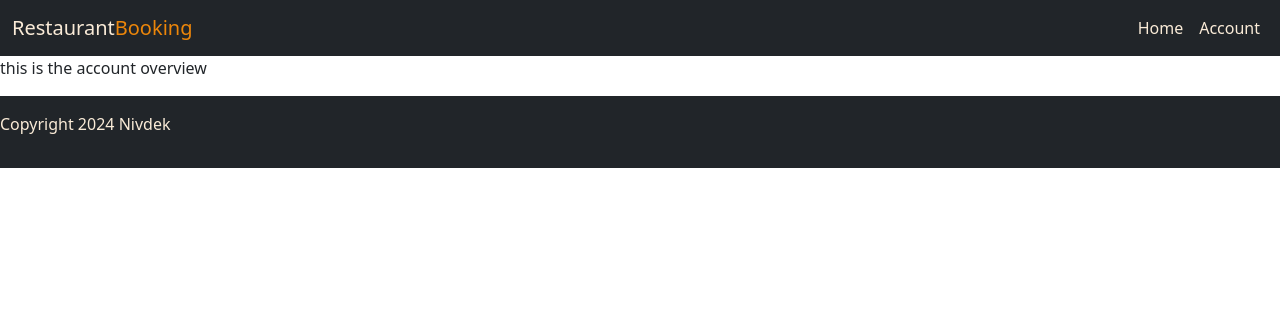
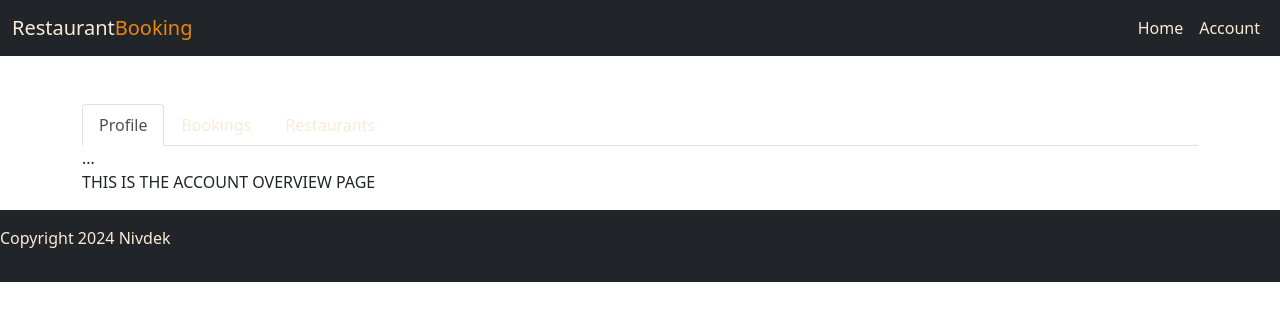
Before and after one commit to Nivdek/restaurantbooking, a Django app: template accountpage/templates/accountpage/accountoverview.html in a window 1280 px wide. Shown: the top 321 px of the page. Run offline with Django 3.2, Linux system fonts and the light colour scheme; the template is opened without the code that fills it, so the values that code supplies are empty; some libraries are stand-ins or nearby versions.

```diff
--- a/accountpage/templates/accountpage/accountoverview.html
+++ b/accountpage/templates/accountpage/accountoverview.html
@@ -1,5 +1,24 @@
 {% extends "base.html" %}
+{% load static %}
+{% load crispy_forms_tags %}
 
 {% block content %}
-<p>this is the account overview</p>
+
+    <div class="container mt-5">
+        <nav>
+            <div class="nav nav-tabs" id="nav-tab" role="tablist">
+              <button class="nav-link active" id="nav-profile-tab" data-bs-toggle="tab" data-bs-target="#nav-profile" type="button" role="tab" aria-controls="nav-profile" aria-selected="true">Profile</button>
+              <button class="nav-link" id="nav-bookings-tab" data-bs-toggle="tab" data-bs-target="#nav-bookings" type="button" role="tab" aria-controls="nav-bookings" aria-selected="false">Bookings</button>
+              <button class="nav-link" id="nav-restaurant-tab" data-bs-toggle="tab" data-bs-target="#nav-restaurant" type="button" role="tab" aria-controls="nav-restaurant" aria-selected="false">Restaurants</button>
+            </div>
+          </nav>
+          <div class="tab-content" id="nav-tabContent">
+            <div class="tab-pane fade show active" id="nav-profile" role="tabpanel" aria-labelledby="nav-profile-tab">...</div>
+            <div class="tab-pane fade" id="nav-bookings" role="tabpanel" aria-labelledby="nav-bookings-tab">...</div>
+            <div class="tab-pane fade" id="nav-restaurant" role="tabpanel" aria-labelledby="nav-restaurant-tab">...</div>
+          </div>
+            <p>THIS IS THE ACCOUNT OVERVIEW PAGE</p>
+        </div>
+    </div>
+
 {% endblock content %}
--- a/accountpage/urls.py
+++ b/accountpage/urls.py
@@ -2,5 +2,6 @@ from . import views
 from django.urls import path
 
 urlpatterns = [
-    path("", views.accountauth, name="accountpage"),
+    path("accountauth/", views.accountauth, name="accountauth"),
+    path("accountoverview/", views.accountoverview, name="accountoverview"),
 ]
--- a/requirements.txt
+++ b/requirements.txt
@@ -15,3 +15,4 @@ python3-openid==3.2.0
 requests-oauthlib==1.3.1
 sqlparse==0.4.4
 urllib3==1.26.18
+whitenoise==5.3.0
--- a/restaurantpage/templates/restaurantpage/restaurant_detail.html
+++ b/restaurantpage/templates/restaurantpage/restaurant_detail.html
@@ -35,7 +35,6 @@
             <form id="bookingForm" method="post"
             style="margin-top: 1.3em;">
             {{ booking_form | crispy }}
-            {% csrf_token %}
             <button id="submitButton" type="submit"
                 class="btn btn-signup btn-lg">Submit</button>
             </form>
--- a/restaurantproject/settings.py
+++ b/restaurantproject/settings.py
@@ -55,14 +55,15 @@ INSTALLED_APPS = [
 ]
 
 SITE_ID = 1
-LOGIN_REDIRECT_URL = '/'
-LOGOUT_REDIRECT_URL = '/'
+LOGIN_REDIRECT_URL = '/accountpage/accountoverview'
+LOGOUT_REDIRECT_URL = '/accountpage/accountauth'
 
 CRISPY_ALLOWED_TEMPLATE_PACKS = "bootstrap5"
 CRISPY_TEMPLATE_PACK = "bootstrap5"
 
 MIDDLEWARE = [
     'django.middleware.security.SecurityMiddleware',
+    'whitenoise.middleware.WhiteNoiseMiddleware',
     'django.contrib.sessions.middleware.SessionMiddleware',
     'django.middleware.common.CommonMiddleware',
     'django.middleware.csrf.CsrfViewMiddleware',
--- a/templates/base.html
+++ b/templates/base.html
@@ -31,8 +31,8 @@
                             href="{% url 'home' %}">Home</a>
                     </li>
                     <li class="nav-item">
-                        <a class="nav-link logo-color-1 {% if request.path == accountpage_url %}active{% endif %}" aria-current="page"
-                            href="{% url 'accountpage' %}">Account</a>
+                        <a class="nav-link logo-color-1 {% if request.path == accountauth_url %}active{% endif %}" aria-current="page"
+                            href="{% url 'accountauth' %}">Account</a>
                     </li>
                 </ul>
             </div>
@@ -69,6 +69,7 @@
     </footer>
     <script src="https://cdn.jsdelivr.net/npm/bootstrap@5.0.2/dist/js/bootstrap.bundle.min.js"
         integrity="sha384-MrcW6ZMFYlzcLA8Nl+NtUVF0sA7MsXsP1UyJoMp4YLEuNSfAP+JcXn/tWtIaxVXM" crossorigin="anonymous"></script>
+    <script src="{% static 'js/script.js' %}"></script>
 </body>
 
 </html>
```
Also changed, not shown: accountpage/views.py (+8 -1 lines), restaurantpage/views.py (+8 -3 lines), static/js/script.js (added).
